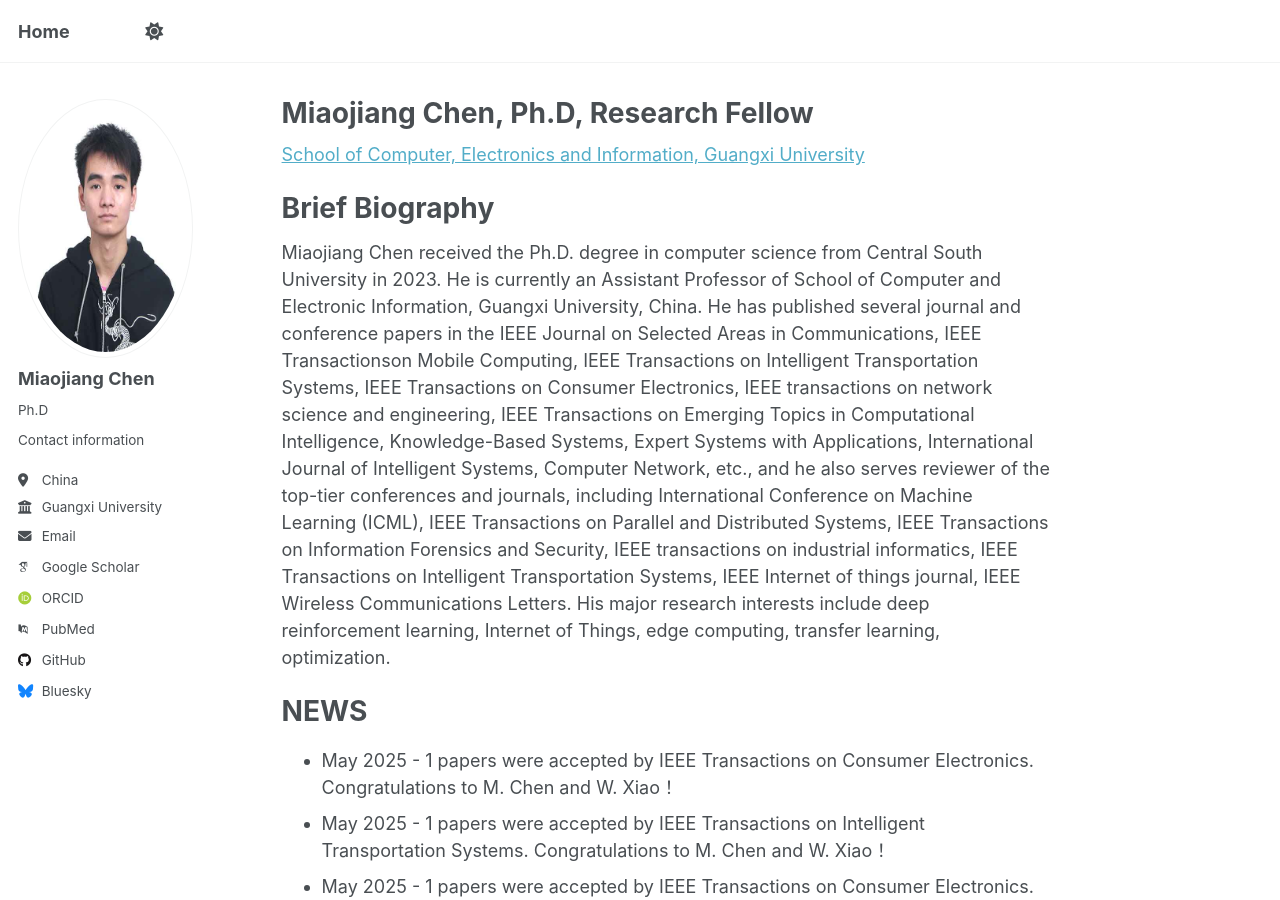
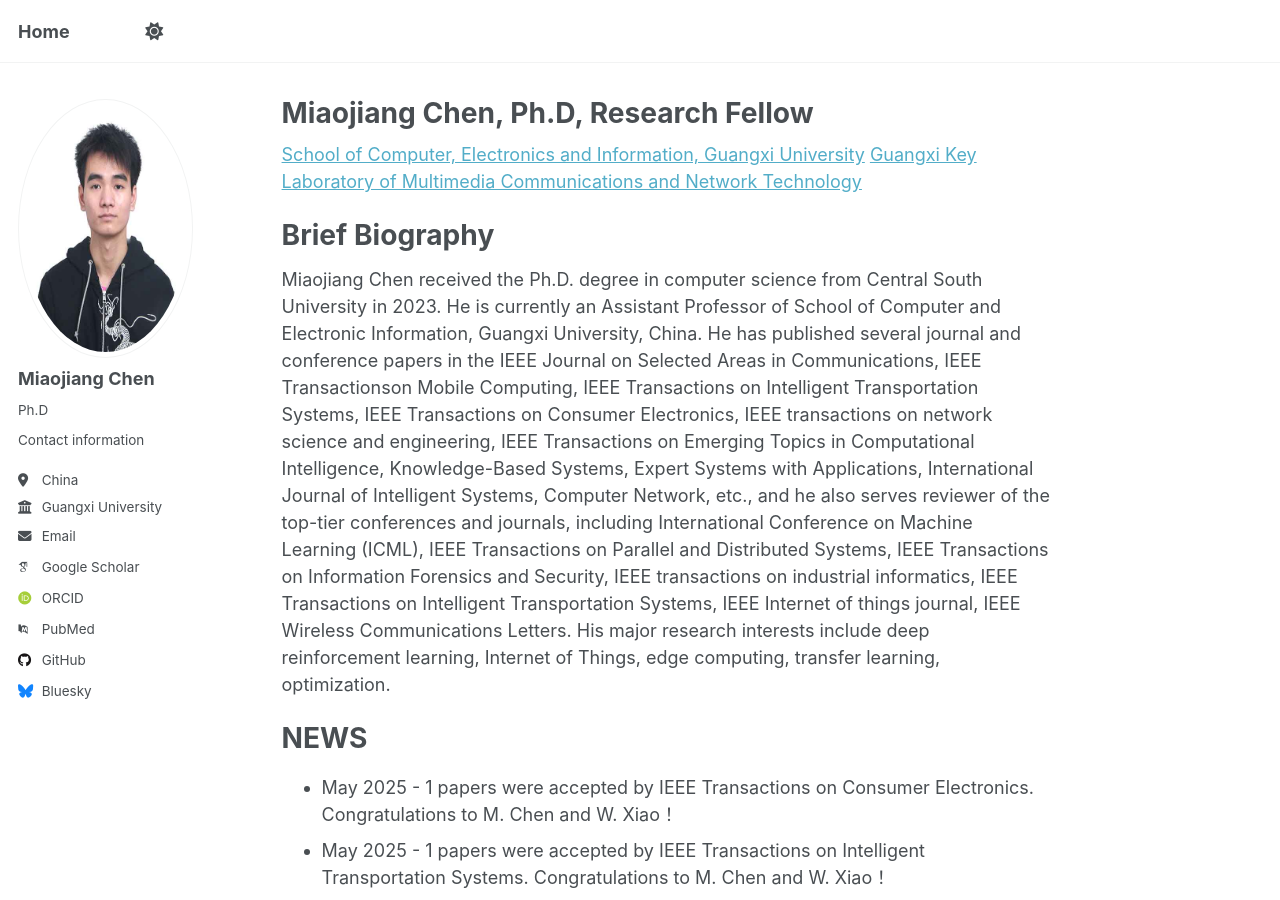
Before and after one commit to mjchen-cs/mjchen-cs.github.io, a Jekyll site: the page built from _pages/about.md, in a window 1280 px wide and 900 px high. Built offline with Jekyll 4.4.1, drawn with Linux system fonts in a browser that asks for light colours; some web fonts are replaced.

Commit message:
about.md

```diff
--- a/_pages/about.md
+++ b/_pages/about.md
@@ -8,7 +8,8 @@ redirect_from:
 ---
 
 
-[School of Computer, Electronics and Information, Guangxi University]([https://example.com](https://www.gxu.edu.cn/en/))
+[School of Computer, Electronics and Information, Guangxi University](https://www.gxu.edu.cn/en/)
+[Guangxi Key Laboratory of Multimedia Communications and Network Technology](https://lab.ccie.gxu.edu.cn/)
 
 Brief Biography
 ======
```
